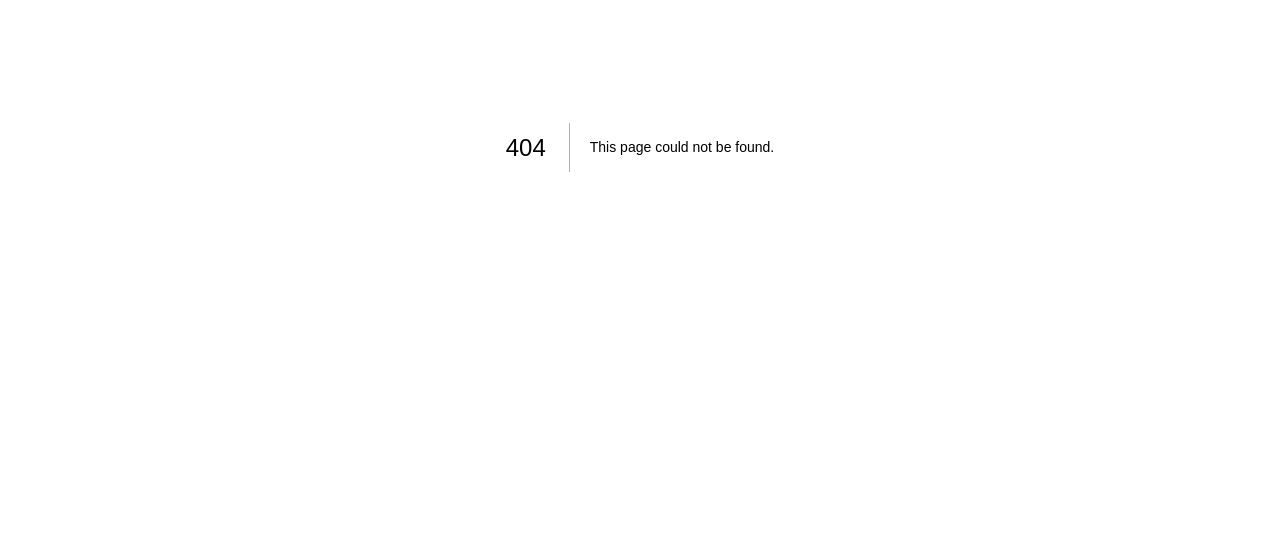
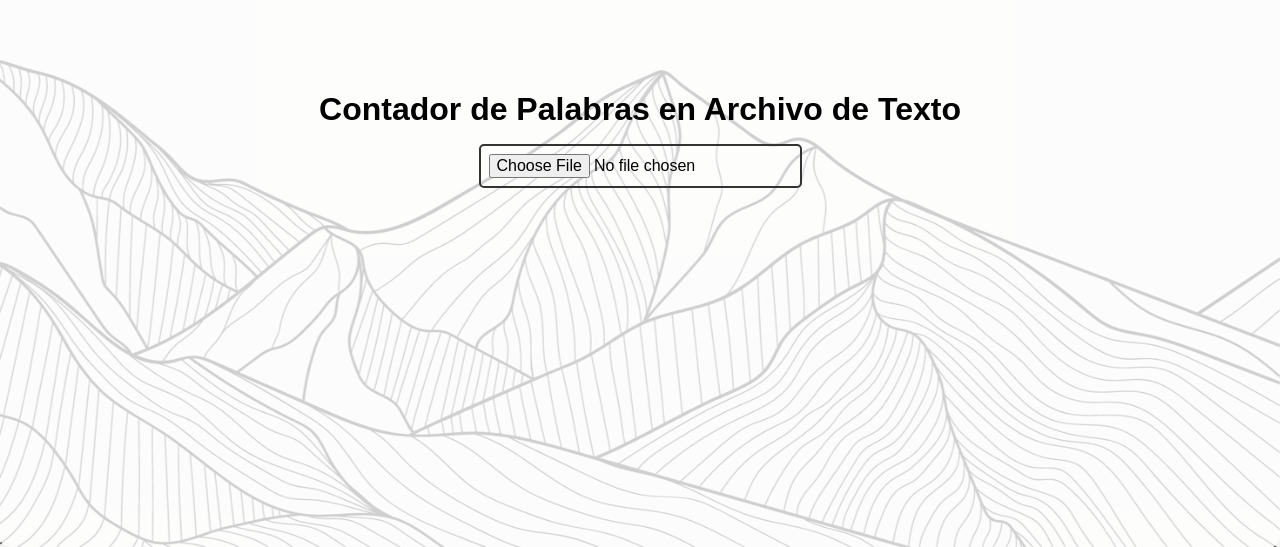
Before and after one commit to Alejom55/Note-APP, a Next.js app: page /funcionalidad_2 in a window 1280 px wide. Before the commit this address had no page. Shown: the part 253-800 px from the top of the page. Built offline with nearby package versions, Linux system fonts and the light colour scheme.

Commit message:
Implementación de nueva funcionalidad - contador de palabras en un archivo de texto

```diff
--- /dev/null
+++ b/src/app/funcionalidad_2/page.jsx
@@ -0,0 +1,51 @@
+'use client';
+
+import React, { useState } from 'react';
+import './wordCounter.css';
+
+function WordCounter() {
+  const [fileContent, setFileContent] = useState('');
+  const [wordCount, setWordCount] = useState(0);
+  const [error, setError] = useState('');
+
+  const handleFileUpload = (event) => {
+    const file = event.target.files[0];
+    if (file && file.type === 'text/plain') {
+      const reader = new FileReader();
+      reader.onload = (e) => {
+        const content = e.target.result;
+        setFileContent(content);
+        setWordCount(content.split(/\s+/).filter(word => word).length);
+        setError('');
+      };
+      reader.readAsText(file);
+    } else {
+      setError('Por favor, sube un archivo de texto (.txt)');
+      setFileContent('');
+      setWordCount(0);
+    }
+  };
+
+  return (
+    <div className="background-tasks">
+      <div className="word-counter-container">
+        <h1>Contador de Palabras en Archivo de Texto</h1>
+        <input
+          type="file"
+          accept=".txt"
+          onChange={handleFileUpload}
+          className="file-input"
+        />
+        {error && <div className="error-message">{error}</div>}
+        {fileContent && (
+          <div className="file-content">
+            <pre>{fileContent}</pre>
+            <div className="word-count">Cantidad de palabras: {wordCount}</div>
+          </div>
+        )}
+      </div>
+    </div>
+  );
+}
+
+export default WordCounter;
--- /dev/null
+++ b/src/app/funcionalidad_2/wordCounter.css
@@ -0,0 +1,61 @@
+.background-tasks {
+    background: url('../../../public/images/home_screen_dentro_app.png') no-repeat center center fixed;
+    background-size: cover;
+  }
+
+  .word-counter-container {
+    display: flex;
+    flex-direction: column;
+    align-items: center;
+    justify-content: center;
+    height: 100vh;
+    text-align: center;
+    background-color: rgba(255, 255, 255, 0.8);
+    padding: 20px;
+    border-radius: 10px;
+  }
+
+  .word-counter-container h1 {
+    font-size: 2rem;
+    margin-bottom: 1rem;
+  }
+
+  .file-input {
+    padding: 0.5rem;
+    font-size: 1rem;
+    margin-bottom: 1rem;
+    border: 2px solid #333;
+    border-radius: 5px;
+    cursor: pointer;
+  }
+
+  .error-message {
+    color: #721c24;
+    background-color: #f8d7da;
+    border: 1px solid #f5c6cb;
+    padding: 0.5rem;
+    border-radius: 5px;
+    margin-bottom: 1rem;
+  }
+
+  .file-content {
+    width: 80%;
+    max-width: 600px;
+    background-color: #fff;
+    border: 1px solid #333;
+    border-radius: 5px;
+    padding: 1rem;
+    margin-top: 1rem;
+    text-align: left;
+  }
+
+  .file-content pre {
+    white-space: pre-wrap;
+    word-wrap: break-word;
+  }
+
+  .word-count {
+    margin-top: 1rem;
+    font-size: 1.2rem;
+    font-weight: bold;
+  }
```
